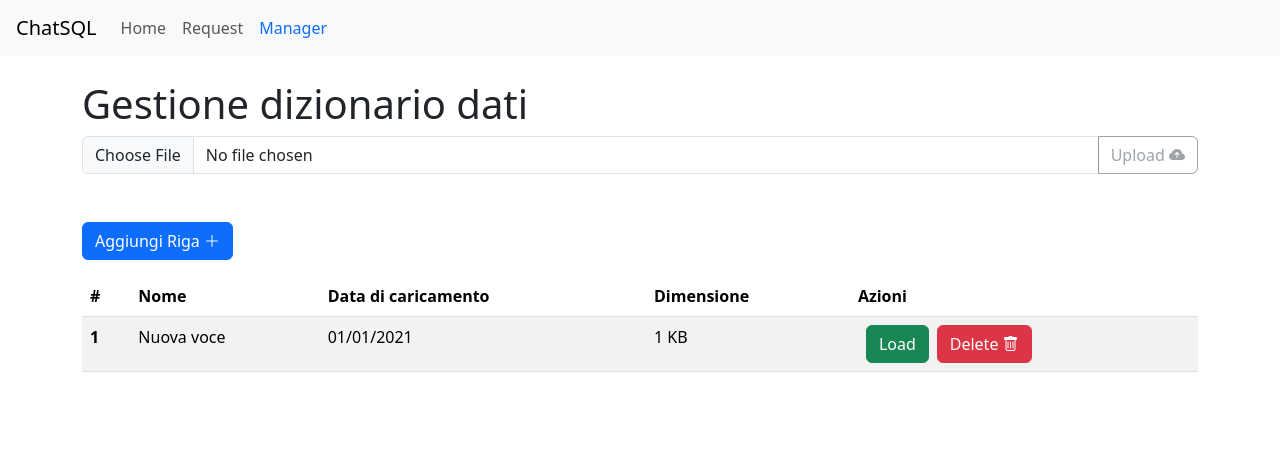
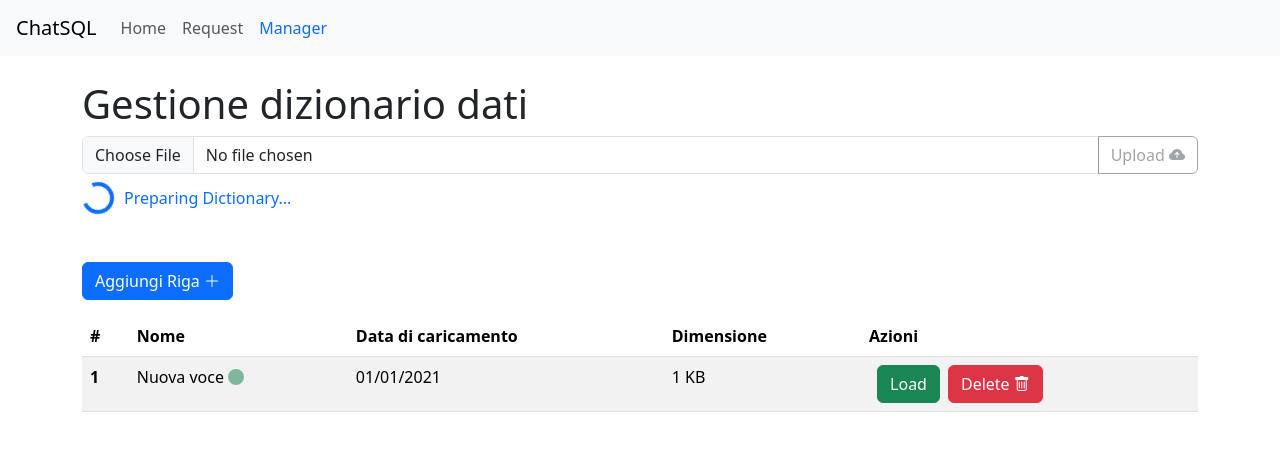
Before and after one commit to 6Coders/ChatSQL, a Vue app in the folder frontend/: page /manager in a window 1280 px wide. Both pictures are taken after a click on the button "Aggiungi Riga". Shown: the top 450 px of the page. Built offline with nearby package versions, Linux system fonts and the light colour scheme.

Commit message:
Agigunti spinner

```diff
--- a/frontend/src/components/InputFile.vue
+++ b/frontend/src/components/InputFile.vue
@@ -1,9 +1,15 @@
 <template>
+<div>
   <div class="input-group">
     <input type="file" class="form-control" ref="fileInput" @change="handleFileUpload">
     <upload-button :class="uploadButtonClass" @upload-click="emitFile" :disabled="!file" />
   </div>
+  <div class="mt-2 d-flex align-items-center">
+    <div class="spinner-border text-primary mr-3" role="status"></div>
+    <p class="text-primary mb-0" style="margin-left: 10px;">Preparing Dictionary...</p>
+  </div>
   <p>{{ message }}</p>
+</div>
 </template>
 
 <script>
--- a/frontend/src/components/ViewDictionary.vue
+++ b/frontend/src/components/ViewDictionary.vue
@@ -15,7 +15,9 @@
       <tbody>
         <tr v-for="(entry, index) in dictionaryEntries" :key="index">
           <th scope="row">{{ index + 1 }}</th>
-          <td>{{ entry.name }}</td>
+          <td>{{ entry.name }}
+            <div class="spinner-grow text-success spinner-grow-sm" role="status"/>
+          </td>
           <td>01/01/2021</td>
           <td>1 KB</td>
           <td>
```
Also changed, not shown: frontend/src/stores/managerStore.js (added).
